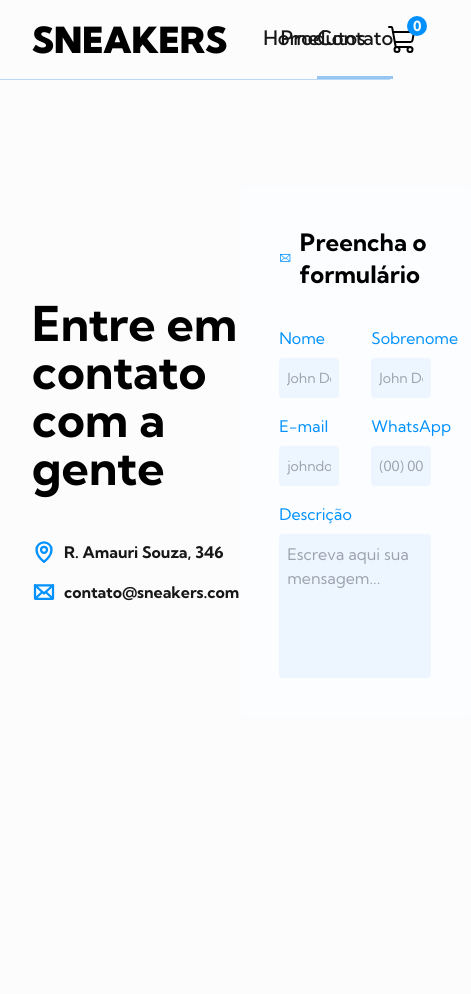
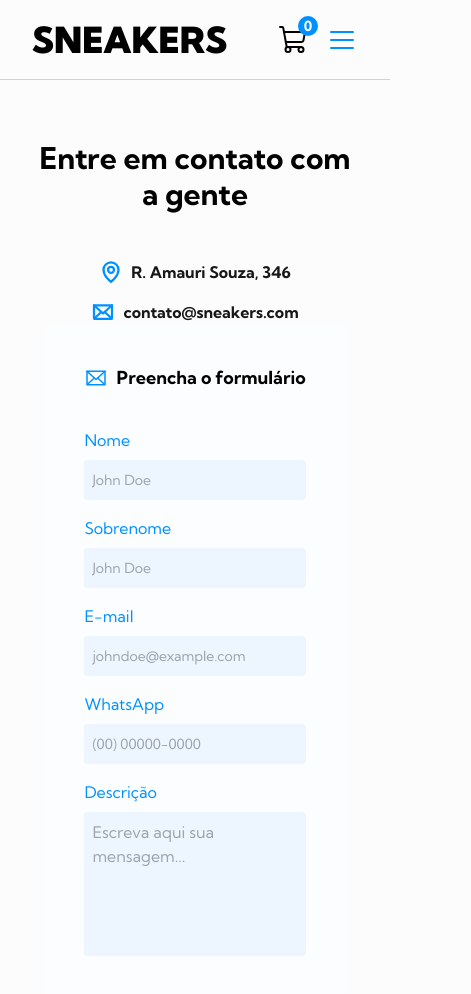
Before and after one commit to matheusbrauna/sneakers-shop, a Next.js app: page /contact in a window 390 px wide. Shown: the whole page, 471 px wide, since content can reach past the window. Before the commit the page ends 844 px from the top, so only its background shows below. Built offline with nearby package versions, Linux system fonts and the light colour scheme.

Commit message:
feat: make the site responsible to mobile devices

```diff
--- a/src/components/ActiveLink.tsx
+++ b/src/components/ActiveLink.tsx
@@ -6,10 +6,12 @@ import { clsx } from 'clsx'
 type ActiveLinkProps = LinkProps & {
   children: ReactNode
   shouldMatchExactHref?: boolean
+  isMobileVersion?: boolean
 }
 
 export function ActiveLink({
   shouldMatchExactHref = false,
+  isMobileVersion = false,
   children,
   href,
   as,
@@ -37,6 +39,7 @@ export function ActiveLink({
           'border-blue-300 font-bold': isActive,
           'border-transparent text-gray-700 hover:text-gray-900 transition-colors':
             !isActive,
+          'text-gray-900': isMobileVersion,
         }
       )}
       href={href}
--- a/src/components/Header/HeaderNavigation.tsx
+++ b/src/components/Header/HeaderNavigation.tsx
@@ -2,7 +2,7 @@ import { ActiveLink } from '../ActiveLink'
 
 export function HeaderNavigation() {
   return (
-    <nav className="grid h-full grid-cols-4 gap-8 place-items-center">
+    <nav className="hidden h-full gap-8 lg:grid-cols-4 lg:grid lg:place-items-center">
       <ActiveLink shouldMatchExactHref href="/">
         Home
       </ActiveLink>
--- a/src/components/Header/index.tsx
+++ b/src/components/Header/index.tsx
@@ -1,5 +1,6 @@
 import Link from 'next/link'
 import { Cart } from '../Cart'
+import { MenuMobile } from '../MenuMobile'
 import { HeaderNavigation } from './HeaderNavigation'
 
 export function Header() {
@@ -14,7 +15,10 @@ export function Header() {
           <HeaderNavigation />
         </div>
 
-        <Cart />
+        <div className="flex gap-4">
+          <Cart />
+          <MenuMobile />
+        </div>
       </div>
     </header>
   )
--- /dev/null
+++ b/src/components/MenuMobile.tsx
@@ -0,0 +1,60 @@
+import * as Dialog from '@radix-ui/react-dialog'
+import Link from 'next/link'
+import { List, X } from 'phosphor-react'
+
+export function MenuMobile() {
+  return (
+    <Dialog.Root>
+      <Dialog.Trigger asChild className="relative cursor-pointer lg:hidden">
+        <List
+          size={32}
+          className="absolute top-0 right-0 flex items-center justify-center font-bold text-blue-500"
+        />
+      </Dialog.Trigger>
+      <Dialog.Portal>
+        <Dialog.Overlay className="fixed inset-0 z-30 bg-overlay" />
+        <Dialog.Content className="fixed inset-0 z-30 w-full h-full bg-gray-300 shadow-lg">
+          <header className="h-20">
+            <div className="container relative flex items-center justify-between h-full">
+              <Link href="/">
+                <h1 className="text-4xl font-black uppercase">Sneakers</h1>
+              </Link>
+
+              <Dialog.Close className="text-blue-500 cursor-pointer" asChild>
+                <X size={32} weight="bold" />
+              </Dialog.Close>
+            </div>
+          </header>
+
+          <main className="h-full">
+            <div className="container flex flex-col items-center h-full gap-10 pt-16">
+              <Dialog.Close asChild>
+                <Link href="/" className="text-3xl font-bold text-gray-900">
+                  Home
+                </Link>
+              </Dialog.Close>
+
+              <Dialog.Close asChild>
+                <Link
+                  href="/products"
+                  className="text-3xl font-bold text-gray-900"
+                >
+                  Produtos
+                </Link>
+              </Dialog.Close>
+
+              <Dialog.Close asChild>
+                <Link
+                  href="/contact"
+                  className="text-3xl font-bold text-gray-900"
+                >
+                  Contato
+                </Link>
+              </Dialog.Close>
+            </div>
+          </main>
+        </Dialog.Content>
+      </Dialog.Portal>
+    </Dialog.Root>
+  )
+}
--- a/src/components/Sneaker.tsx
+++ b/src/components/Sneaker.tsx
@@ -21,7 +21,9 @@ export function Sneaker({ sneaker }: SneakerProps) {
         />
       </div>
 
-      <h2 className="mt-3 text-2xl font-bold text-gray-900">{sneaker.name}</h2>
+      <h2 className="mt-3 text-xl font-bold text-gray-900 lg:text-2xl">
+        {sneaker.name}
+      </h2>
 
       <div className="flex items-center gap-2 mt-2">
         <div className="flex">
@@ -45,7 +47,7 @@ export function Sneaker({ sneaker }: SneakerProps) {
         </span>
       </div>
 
-      <p className="mt-2 mb-4 overflow-hidden text-base font-bold text-gray-700 whitespace-nowrap text-ellipsis">
+      <p className="mt-2 mb-4 overflow-hidden text-sm font-bold text-gray-700 lg:text-base whitespace-nowrap text-ellipsis">
         {sneaker.description}
       </p>
 
--- a/src/pages/contact.tsx
+++ b/src/pages/contact.tsx
@@ -13,17 +13,19 @@ export default function Contact({}: ContactProps) {
       </Head>
 
       <main>
-        <div className="container flex items-center main-height">
-          <div className="flex-1">
-            <h1 className="text-5xl font-bold">Entre em contato com a gente</h1>
+        <div className="container flex flex-col items-center md:flex-row main-height">
+          <div className="flex-1 text-center md:text-start">
+            <h1 className="text-3xl font-bold md:text-5xl">
+              Entre em contato com a gente
+            </h1>
 
-            <ul className="grid gap-4 mt-12">
-              <li className="flex items-center gap-2 font-bold text-gray-900">
+            <ul className="grid gap-4 mt-12 place-items-center">
+              <li className="flex items-center justify-center gap-2 font-bold text-gray-900 md:justify-start">
                 <MapPin size={24} className="text-blue-500" weight="bold" /> R.
                 Amauri Souza, 346
               </li>
 
-              <li className="flex items-center gap-2 font-bold text-gray-900">
+              <li className="flex items-center justify-center gap-2 font-bold text-gray-900 md:justify-start">
                 <Envelope size={24} className="text-blue-500" weight="bold" />{' '}
                 contato@sneakers.com
               </li>
@@ -32,12 +34,12 @@ export default function Contact({}: ContactProps) {
 
           <div className="flex-1 p-10 rounded-lg bg-blue-50">
             <form>
-              <h2 className="flex items-center gap-2 text-2xl font-bold">
+              <h2 className="flex items-center gap-2 text-lg font-bold md:text-2xl">
                 <Envelope size={24} className="text-blue-500" /> Preencha o
                 formulário
               </h2>
 
-              <div className="grid grid-cols-2 mt-9 gap-y-4 gap-x-8">
+              <div className="flex flex-col grid-cols-2 md:grid mt-9 gap-y-4 gap-x-8">
                 <label
                   htmlFor="name"
                   className="flex flex-col gap-2 text-blue-500"
--- a/src/pages/index.tsx
+++ b/src/pages/index.tsx
@@ -14,11 +14,13 @@ export default function Home({}: HomeProps) {
         <title>Home | Sneakers Shop</title>
       </Head>
       <main>
-        <div className="container flex gap-24 main-height">
+        <div className="container flex flex-col gap-24 lg:flex-row main-height">
           <div className="self-center flex-1">
-            <h1 className="text-5xl font-bold text-blue-500">Sneakers Shop</h1>
+            <h1 className="text-3xl font-bold text-blue-500 md:text-5xl">
+              Sneakers Shop
+            </h1>
 
-            <p className="my-6 text-2xl leading-relaxed text-gray-900">
+            <p className="my-6 text-lg leading-relaxed text-gray-900 md:text-2xl">
               Todo mundo precisa de um par de sneakers, afinal eles nunca são
               demais. Quer estar elegante e confortável onde quer que esteja e
               pagando um preço justo por isso? Então, não deixe de conferir
@@ -34,7 +36,7 @@ export default function Home({}: HomeProps) {
             </div>
           </div>
 
-          <div className="relative flex-1 object-cover object-center h-auto overflow-hidden rounded-lg">
+          <div className="relative flex-1 object-cover object-center h-auto min-h-[300px] overflow-hidden rounded-lg">
             <Image src="/hero.jpg" alt="" fill quality={100} />
           </div>
         </div>
--- a/src/pages/products/[slug].tsx
+++ b/src/pages/products/[slug].tsx
@@ -35,8 +35,8 @@ export default function Product({ product }: ProductProps) {
         <title>{product.name} | Sneakers Shop</title>
       </Head>
       <main>
-        <div className="container flex items-center gap-16 main-height">
-          <div className="relative rounded-lg overflow-hidden object-center w-[26rem] h-[25rem] object-cover">
+        <div className="container flex flex-col items-center gap-16 lg:flex-row main-height">
+          <div className="relative rounded-lg overflow-hidden object-center w-[26rem] min-h-[25rem] object-cover">
             <Image
               src={product.imageUrl}
               alt={product.name}
@@ -48,7 +48,7 @@ export default function Product({ product }: ProductProps) {
           </div>
 
           <div className="flex-1">
-            <h1 className="my-5 text-5xl font-bold text-gray-900">
+            <h1 className="my-5 text-3xl font-bold text-gray-900 md:text-5xl">
               {product.name}
             </h1>
 
@@ -62,11 +62,11 @@ export default function Product({ product }: ProductProps) {
               <span className="text-xs font-bold">(1 avaliação)</span>
             </div>
 
-            <p className="mt-6 mb-6 text-2xl leading-relaxed text-gray-900">
+            <p className="mt-6 mb-6 text-xl leading-relaxed text-gray-900 md:text-2xl">
               {product.description}
             </p>
 
-            <p className="text-4xl font-bold text-gray-900">
+            <p className="text-2xl font-bold text-gray-900 md:text-4xl">
               {product.promotionPrice}
             </p>
 
--- a/src/pages/products/index.tsx
+++ b/src/pages/products/index.tsx
@@ -17,11 +17,11 @@ export default function Products({ sneakers }: ProductsProps) {
       </Head>
       <main>
         <div className="container items-center main-height">
-          <h1 className="text-5xl font-bold text-center text-gray-900">
+          <h1 className="text-3xl font-bold text-center text-gray-900 lg:text-5xl">
             Confira nossos modelos disponíveis
           </h1>
 
-          <section className="grid grid-cols-4 pb-16 mt-16 gap-14">
+          <section className="grid grid-cols-1 pb-16 mt-16 sm:grid-cols-2 lg:grid-cols-3 xl:grid-cols-4 gap-14 place-items-center">
             {sneakers.map((sneaker) => (
               <Sneaker key={sneaker.id} sneaker={sneaker} />
             ))}
```
Also changed, not shown: src/components/Cart.tsx (+5 -5 lines).
